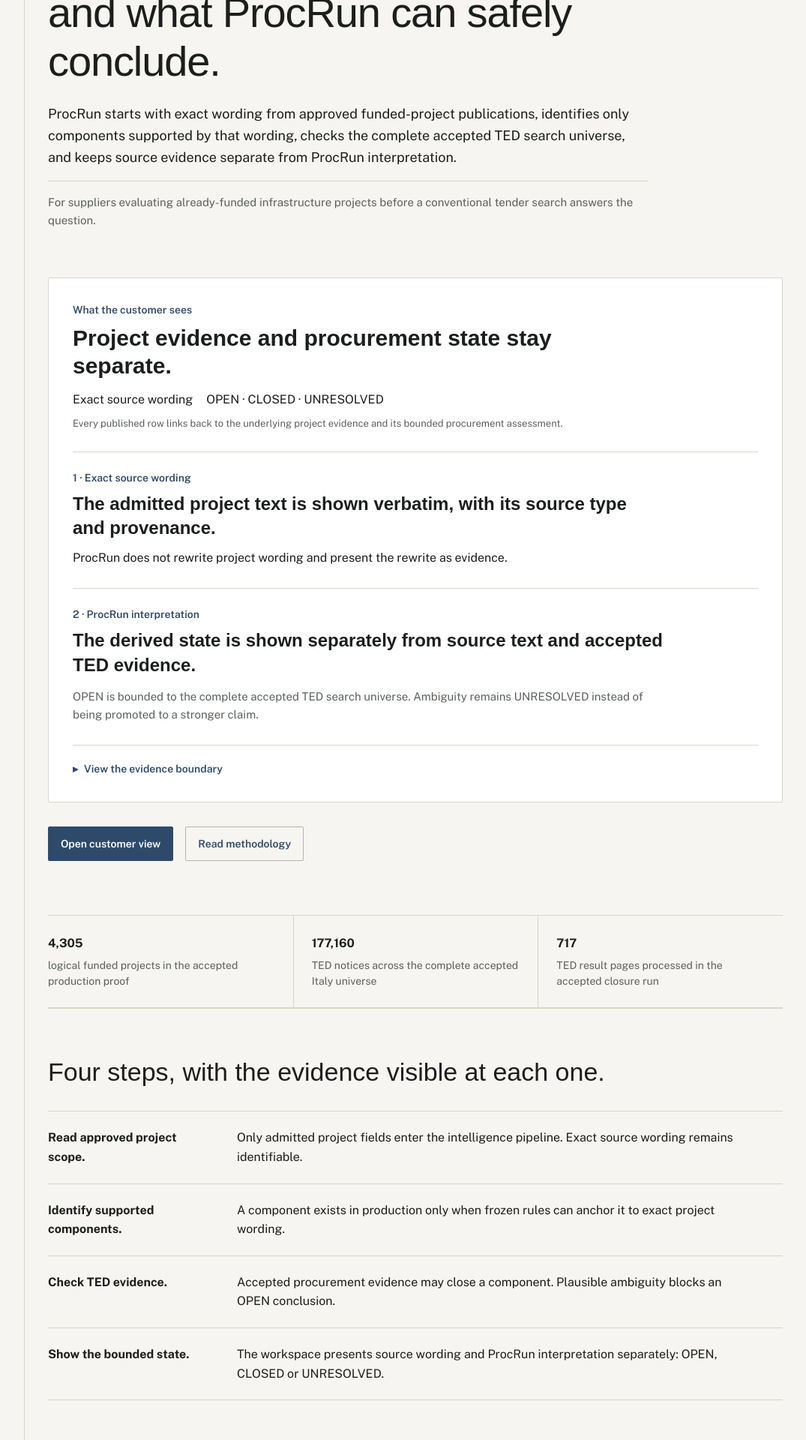
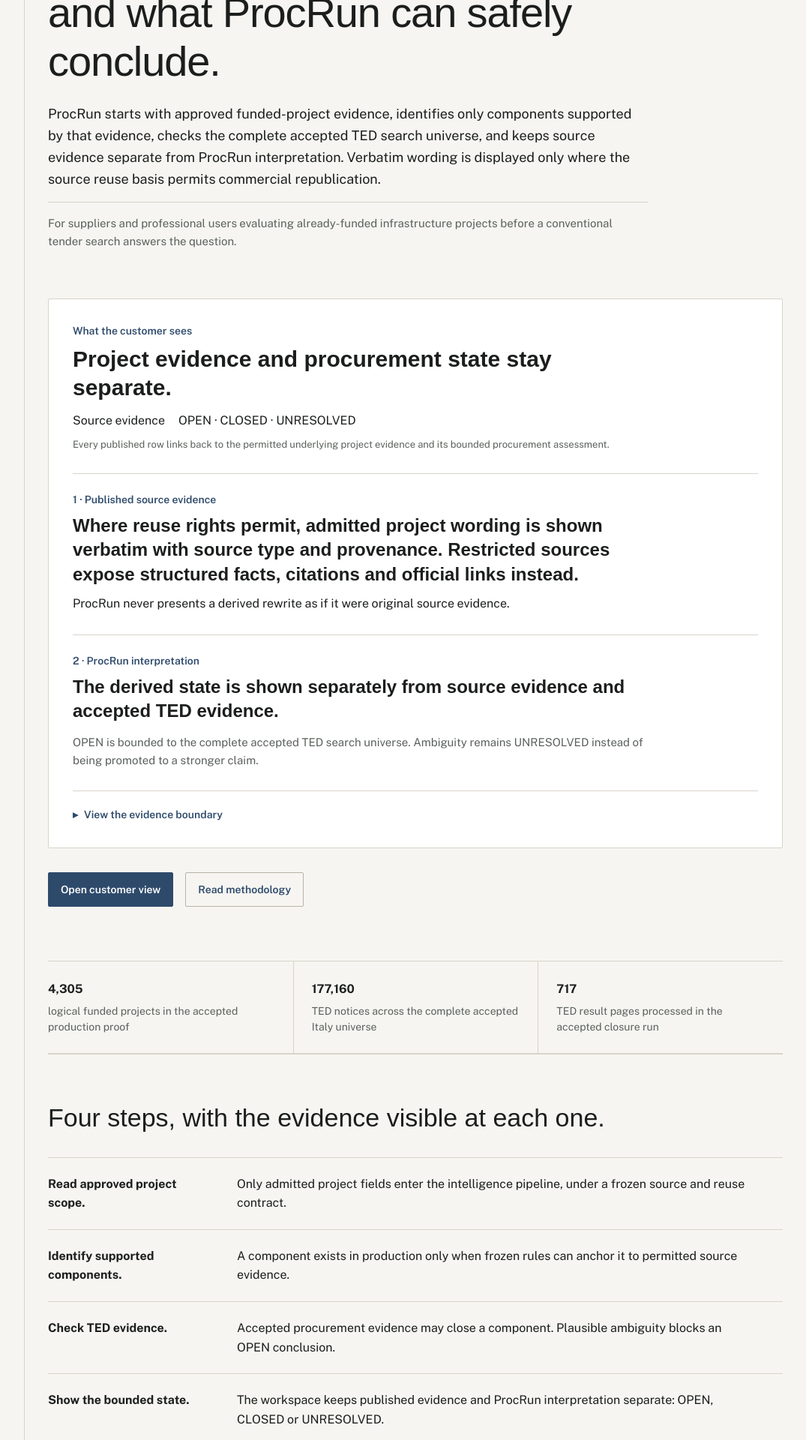
Before and after one commit to martibal/procrun, a Next.js app in the folder web/: page / in a window 1280 px wide. Shown: the part 240-2160 px from the top of the page at 75% size, without its empty margins (50-1125 px from the left). Built offline with nearby package versions, Linux system fonts and the light colour scheme; a web font is replaced by a local one.

Commit message:
Qualify source wording claims by reuse rights

```diff
--- a/web/app/page.tsx
+++ b/web/app/page.tsx
@@ -7,26 +7,26 @@
     <div className={styles.page}>
       <section className={styles.hero}>
         <h1>See what a funded project says — and what ProcRun can safely conclude.</h1>
-        <p className={styles.intro}>ProcRun starts with exact wording from approved funded-project publications, identifies only components supported by that wording, checks the complete accepted TED search universe, and keeps source evidence separate from ProcRun interpretation.</p>
-        <p className={styles.audience}>For suppliers evaluating already-funded infrastructure projects before a conventional tender search answers the question.</p>
+        <p className={styles.intro}>ProcRun starts with approved funded-project evidence, identifies only components supported by that evidence, checks the complete accepted TED search universe, and keeps source evidence separate from ProcRun interpretation. Verbatim wording is displayed only where the source reuse basis permits commercial republication.</p>
+        <p className={styles.audience}>For suppliers and professional users evaluating already-funded infrastructure projects before a conventional tender search answers the question.</p>
 
         <article className={styles.record} aria-label="ProcRun evidence contract">
           <header className={styles.opportunityHeader}>
             <p className={styles.guideText}>What the customer sees</p>
             <h2>Project evidence and procurement state stay separate.</h2>
-            <p className={styles.opportunityMeta}><span>Exact source wording</span><span>OPEN · CLOSED · UNRESOLVED</span></p>
-            <p className={styles.originalTitle}>Every published row links back to the underlying project evidence and its bounded procurement assessment.</p>
+            <p className={styles.opportunityMeta}><span>Source evidence</span><span>OPEN · CLOSED · UNRESOLVED</span></p>
+            <p className={styles.originalTitle}>Every published row links back to the permitted underlying project evidence and its bounded procurement assessment.</p>
           </header>
 
           <section className={styles.primaryFinding}>
-            <p className={styles.guideText}>1 · Exact source wording</p>
-            <p className={styles.resultValue}>The admitted project text is shown verbatim, with its source type and provenance.</p>
-            <p className={styles.projectContext}>ProcRun does not rewrite project wording and present the rewrite as evidence.</p>
+            <p className={styles.guideText}>1 · Published source evidence</p>
+            <p className={styles.resultValue}>Where reuse rights permit, admitted project wording is shown verbatim with source type and provenance. Restricted sources expose structured facts, citations and official links instead.</p>
+            <p className={styles.projectContext}>ProcRun never presents a derived rewrite as if it were original source evidence.</p>
           </section>
 
           <section className={styles.procurementFinding}>
             <p className={styles.guideText}>2 · ProcRun interpretation</p>
-            <p className={styles.procurementHeadline}>The derived state is shown separately from source text and accepted TED evidence.</p>
+            <p className={styles.procurementHeadline}>The derived state is shown separately from source evidence and accepted TED evidence.</p>
             <p className={styles.coverageNote}>OPEN is bounded to the complete accepted TED search universe. Ambiguity remains UNRESOLVED instead of being promoted to a stronger claim.</p>
           </section>
 
@@ -34,7 +34,7 @@
             <summary>View the evidence boundary</summary>
             <div className={styles.evidenceBody}>
               <h3>Project evidence</h3>
-              <p>Only approved source fields enter the customer-safe read model, with exact text spans and source references preserved.</p>
+              <p>Only approved source fields enter the customer-safe read model. Verbatim text is exposed only where the applicable reuse contract permits it.</p>
               <h3>Procurement evidence</h3>
               <p>CLOSED requires accepted exact TED evidence. Plausible but insufficient matches block an OPEN conclusion.</p>
               <h3>Derived state</h3>
@@ -60,10 +60,10 @@
       <section className={styles.explainer}>
         <h2>Four steps, with the evidence visible at each one.</h2>
         <div className={styles.explainerRows}>
-          <div><strong>Read approved project scope.</strong><p>Only admitted project fields enter the intelligence pipeline. Exact source wording remains identifiable.</p></div>
-          <div><strong>Identify supported components.</strong><p>A component exists in production only when frozen rules can anchor it to exact project wording.</p></div>
+          <div><strong>Read approved project scope.</strong><p>Only admitted project fields enter the intelligence pipeline, under a frozen source and reuse contract.</p></div>
+          <div><strong>Identify supported components.</strong><p>A component exists in production only when frozen rules can anchor it to permitted source evidence.</p></div>
           <div><strong>Check TED evidence.</strong><p>Accepted procurement evidence may close a component. Plausible ambiguity blocks an OPEN conclusion.</p></div>
-          <div><strong>Show the bounded state.</strong><p>The workspace presents source wording and ProcRun interpretation separately: OPEN, CLOSED or UNRESOLVED.</p></div>
+          <div><strong>Show the bounded state.</strong><p>The workspace keeps published evidence and ProcRun interpretation separate: OPEN, CLOSED or UNRESOLVED.</p></div>
         </div>
       </section>
 
@@ -71,7 +71,7 @@
         <div>
           <h2>ProcRun</h2>
           <p className={styles.price}>€149 <span>/ month</span></p>
-          <p>Evidence-bounded funded-project runway, exact project wording, TED procurement evidence, supplier workspace, saved opportunities and customer-safe export surfaces. Checkout remains disabled until launch integrations are complete.</p>
+          <p>Evidence-bounded funded-project runway, permitted source evidence, TED procurement evidence, supplier workspace, saved opportunities and customer-safe export surfaces. Business use only. Checkout remains disabled until the commercial launch gate is complete.</p>
         </div>
         <Link className={styles.primaryButton} href="/pricing">View pricing</Link>
       </section>
```
